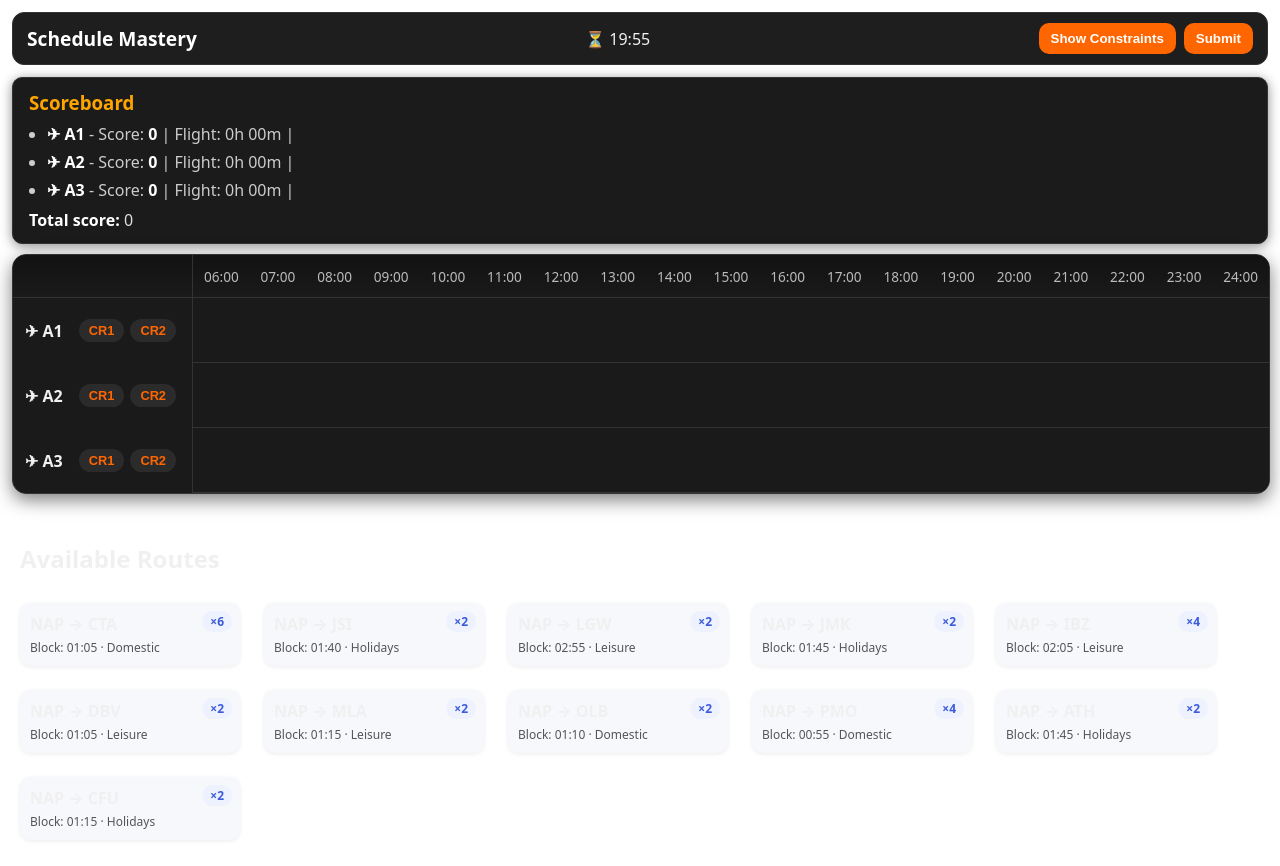
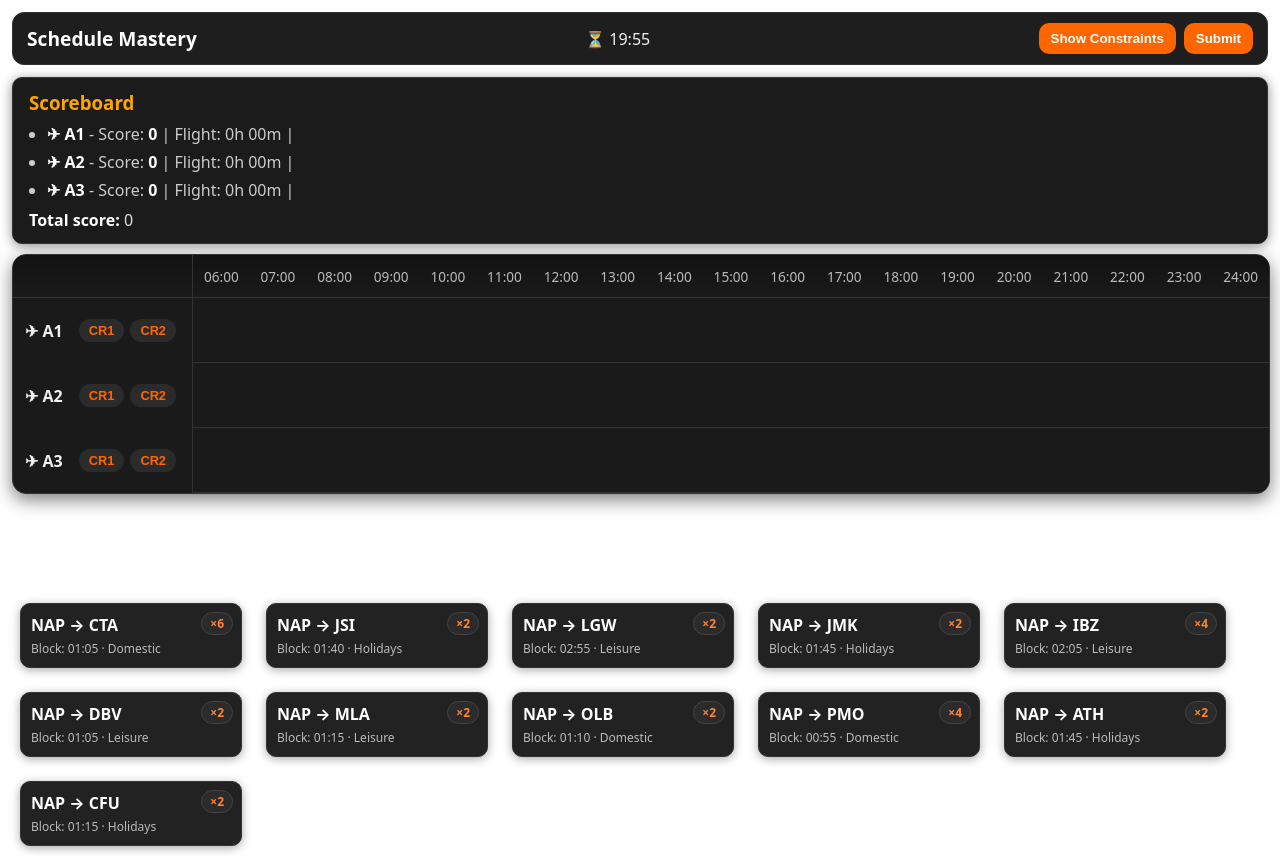
Before and after one commit to aleoliveto/scheduling, a React (Create React App) app: page / in a window 1280 px wide. Built offline with nearby package versions, Linux system fonts and the light colour scheme.

Commit message:
Update RouteLibrary.js

```diff
--- a/src/components/RouteLibrary.js
+++ b/src/components/RouteLibrary.js
@@ -5,43 +5,52 @@ import { ROUTES } from '../data/routesData';
 const Tile = ({ route, remaining }) => {
   const disabled = remaining <= 0;
 
-  const [{ isDragging }, drag] = useDrag(() => ({
-    type: 'ROUTE',
-    canDrag: !disabled,
-    item: {
-      // pass the full route object
-      ...route,
-    },
-    collect: (monitor) => ({ isDragging: monitor.isDragging() }),
-  }), [route, disabled]);
+  const [{ isDragging }, drag] = useDrag(
+    () => ({
+      type: 'ROUTE',
+      canDrag: !disabled,
+      item: { ...route },
+      collect: (monitor) => ({ isDragging: monitor.isDragging() }),
+    }),
+    [route, disabled]
+  );
 
   return (
     <div
       ref={drag}
       title={disabled ? 'No more available' : `${remaining} available`}
       style={{
-        opacity: disabled ? 0.4 : isDragging ? 0.6 : 1,
-        backgroundColor: '#f7f8fb',
+        opacity: disabled ? 0.45 : isDragging ? 0.7 : 1,
+        backgroundColor: '#222',
         padding: 10,
         margin: 8,
         borderRadius: 10,
-        boxShadow: '0 1px 4px rgba(0,0,0,0.08)',
+        border: '1px solid #333',
+        boxShadow: '0 2px 10px rgba(0,0,0,0.35)',
         cursor: disabled ? 'not-allowed' : 'grab',
         width: 200,
-        position: 'relative'
+        position: 'relative',
+        color: '#eee',
       }}
     >
-      <div style={{ fontWeight: 700, marginBottom: 4 }}>
+      <div style={{ fontWeight: 700, marginBottom: 4, color: '#fff' }}>
         {route.from} → {route.to}
       </div>
-      <div style={{ fontSize: 12, color: '#555' }}>
+      <div style={{ fontSize: 12, color: '#bbb' }}>
         Block: {route.block} · {route.type}
       </div>
       <span
         style={{
-          position: 'absolute', right: 8, top: 8,
-          background: '#eef2ff', color: '#3b5bdb',
-          borderRadius: 999, padding: '2px 8px', fontSize: 12, fontWeight: 700
+          position: 'absolute',
+          right: 8,
+          top: 8,
+          background: '#2b2b2b',
+          color: '#ff8533',
+          border: '1px solid #444',
+          borderRadius: 999,
+          padding: '2px 8px',
+          fontSize: 12,
+          fontWeight: 700,
         }}
       >
         ×{remaining}
@@ -53,7 +62,7 @@ const Tile = ({ route, remaining }) => {
 export default function RouteLibrary({ availability }) {
   return (
     <div style={{ marginTop: 12 }}>
-      <h2 style={{ marginLeft: 8 }}>Available Routes</h2>
+      <h2 style={{ marginLeft: 8, color: '#fff' }}>Available Routes</h2>
       <div style={{ display: 'flex', flexWrap: 'wrap', gap: 8 }}>
         {ROUTES.map((r) => (
           <Tile key={r.id} route={r} remaining={availability[r.id] ?? 0} />
```
